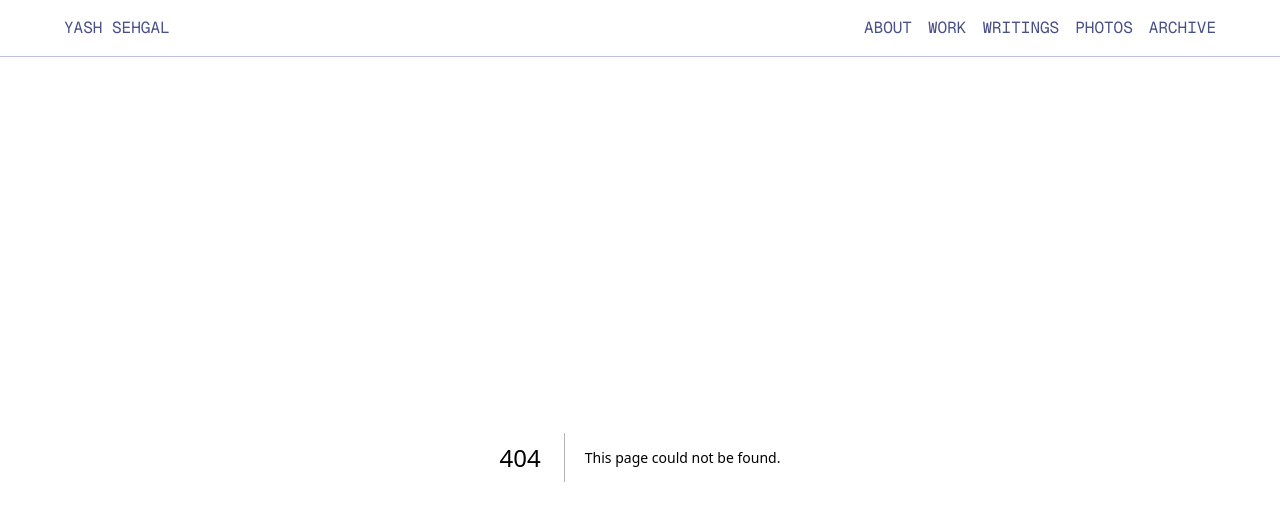
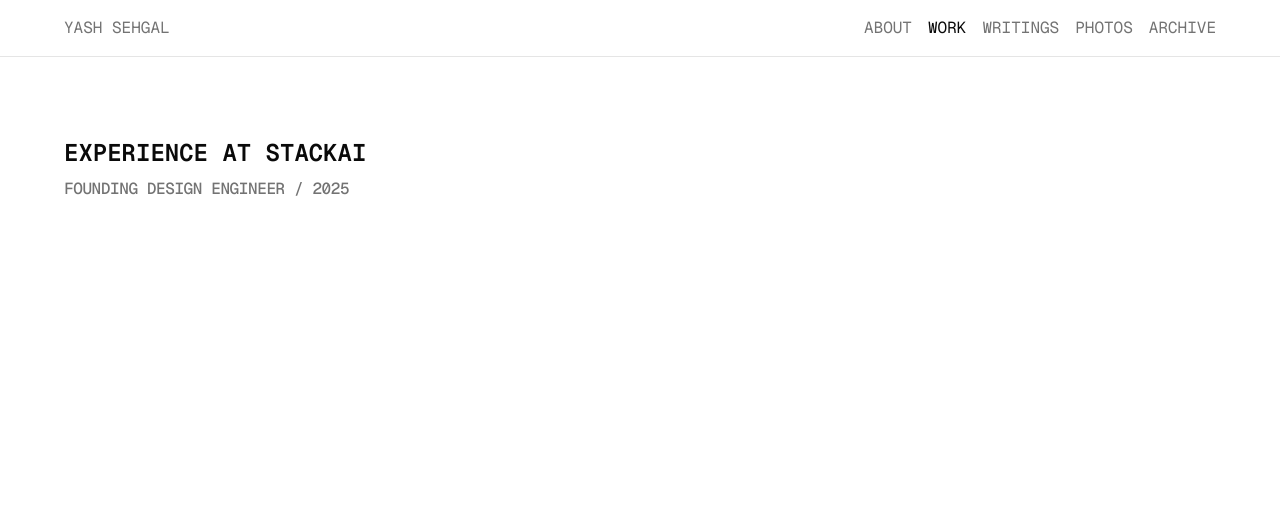
Before and after one commit to yashsehgal/personal-website, a Next.js app: page /work/experience-at-stack-ai in a window 1280 px wide. Before the commit this address had no page. Shown: the top 520 px of the page. Built offline with nearby package versions, Linux system fonts and the light colour scheme.

Commit message:
Add a StackAI experience page that keeps the default black-and-white theme.
Co-authored-by: Cursor <cursoragent@cursor.com>

```diff
--- /dev/null
+++ b/app/work/experience-at-stack-ai/page.tsx
@@ -0,0 +1,11 @@
+import { StackAiExperienceHeaderSection } from "@/modules/work-page/stack-ai-experience-header-section";
+
+export default function StackAiExperience() {
+  return (
+    <div>
+      <div className="mt-20 mb-18">
+        <StackAiExperienceHeaderSection />
+      </div>
+    </div>
+  );
+}
--- a/common/page-theme.ts
+++ b/common/page-theme.ts
@@ -11,6 +11,13 @@ export type PageTheme = (typeof PAGE_THEME_MATCHES)[number]["theme"];
 
 export function getPageTheme(pathname: string): PageTheme | null {
   for (const { path, theme } of PAGE_THEME_MATCHES) {
+    if (path === ROUTES.WORK) {
+      if (pathname === path) {
+        return theme;
+      }
+      continue;
+    }
+
     if (pathname === path || pathname.startsWith(`${path}/`)) {
       return theme;
     }
@@ -22,10 +29,13 @@ export function getPageTheme(pathname: string): PageTheme | null {
 export const PAGE_THEME_BOOTSTRAP_SCRIPT = `(function(){
   var p = location.pathname;
   var t = "";
-  ${PAGE_THEME_MATCHES.map(
-    ({ path, theme }, index) =>
-      `${index === 0 ? "if" : "else if"} (p === "${path}" || p.indexOf("${path}/") === 0) t = "${theme}";`,
-  ).join("\n  ")}
+  ${PAGE_THEME_MATCHES.map(({ path, theme }, index) => {
+    const condition =
+      path === ROUTES.WORK
+        ? `p === "${path}"`
+        : `p === "${path}" || p.indexOf("${path}/") === 0`;
+    return `${index === 0 ? "if" : "else if"} (${condition}) t = "${theme}";`;
+  }).join("\n  ")}
   if (t) document.documentElement.setAttribute("data-theme", t);
   else document.documentElement.removeAttribute("data-theme");
 })();`;
--- a/common/routes.ts
+++ b/common/routes.ts
@@ -2,6 +2,7 @@ export const ROUTES = {
   HOME: "/",
   WRITINGS: "/writings",
   WORK: "/work",
+  WORK_EXPERIENCE_STACK_AI: "/work/experience-at-stack-ai",
   ABOUT: "/about",
   PHOTOS: "/photos",
   ARCHIVE: "/archive",
--- a/components/shared/primary-navigation.tsx
+++ b/components/shared/primary-navigation.tsx
@@ -16,7 +16,13 @@ const NAVIGATION_ITEMS: { id: RouteKey; label: string; href: Route }[] = [
 
 export function PrimaryNavigation() {
   const pathname = usePathname();
-  const isActive = (href: Route) => pathname === href;
+  const isActive = (href: Route) => {
+    if (href === ROUTES.HOME) {
+      return pathname === href;
+    }
+
+    return pathname === href || pathname.startsWith(`${href}/`);
+  };
   const getLinkClassName = (href: Route) =>
     cn(
       "font-mono text-muted-foreground uppercase hover:text-foreground",
--- /dev/null
+++ b/modules/work-page/stack-ai-experience-header-section.tsx
@@ -0,0 +1,10 @@
+export function StackAiExperienceHeaderSection() {
+  return (
+    <header className="flex flex-col gap-2">
+      <h1 className="font-semibold uppercase text-2xl">Experience at StackAI</h1>
+      <p className="font-medium uppercase tracking-tight text-muted-foreground">
+        Founding Design Engineer / 2025
+      </p>
+    </header>
+  );
+}
--- a/modules/work-page/work-experience-companies-section.tsx
+++ b/modules/work-page/work-experience-companies-section.tsx
@@ -1,3 +1,4 @@
+import { ROUTES } from "@/common/routes";
 import { ArrowRight } from "lucide-react";
 import Link from "next/link";
 
@@ -16,6 +17,7 @@ const WORK_EXPERIENCE_LIST = [
     designation: "Founding Design Engineer",
     year: 2025,
     href: "https://stackai.com",
+    experienceHref: ROUTES.WORK_EXPERIENCE_STACK_AI,
     hasReadExperience: true,
   },
   {
@@ -67,8 +69,11 @@ export function WorkExperienceCompaniesSection() {
               {workExperience.hasReadExperience ? (
                 <>
                   <Link
-                    href="#"
-                    scroll={false}
+                    href={
+                      "experienceHref" in workExperience
+                        ? workExperience.experienceHref
+                        : "#"
+                    }
                     className="inline-flex items-center gap-1 text-muted-foreground hover:text-foreground"
                   >
                     Read Experience
```
